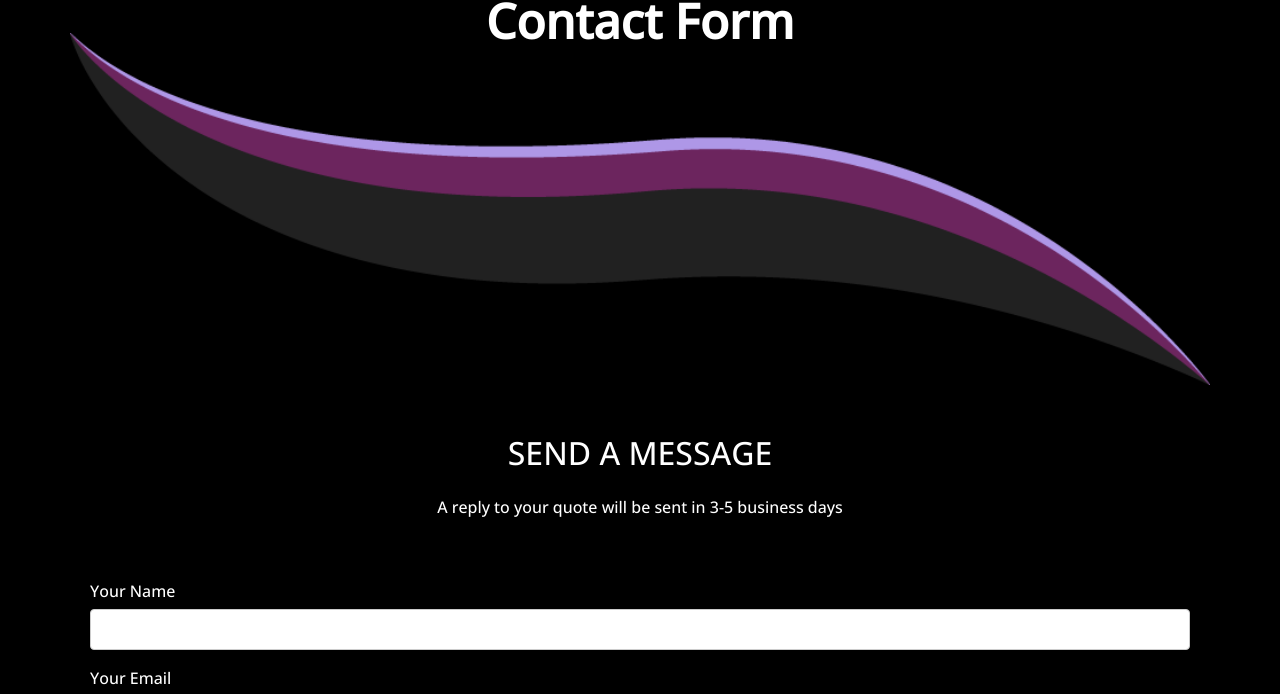
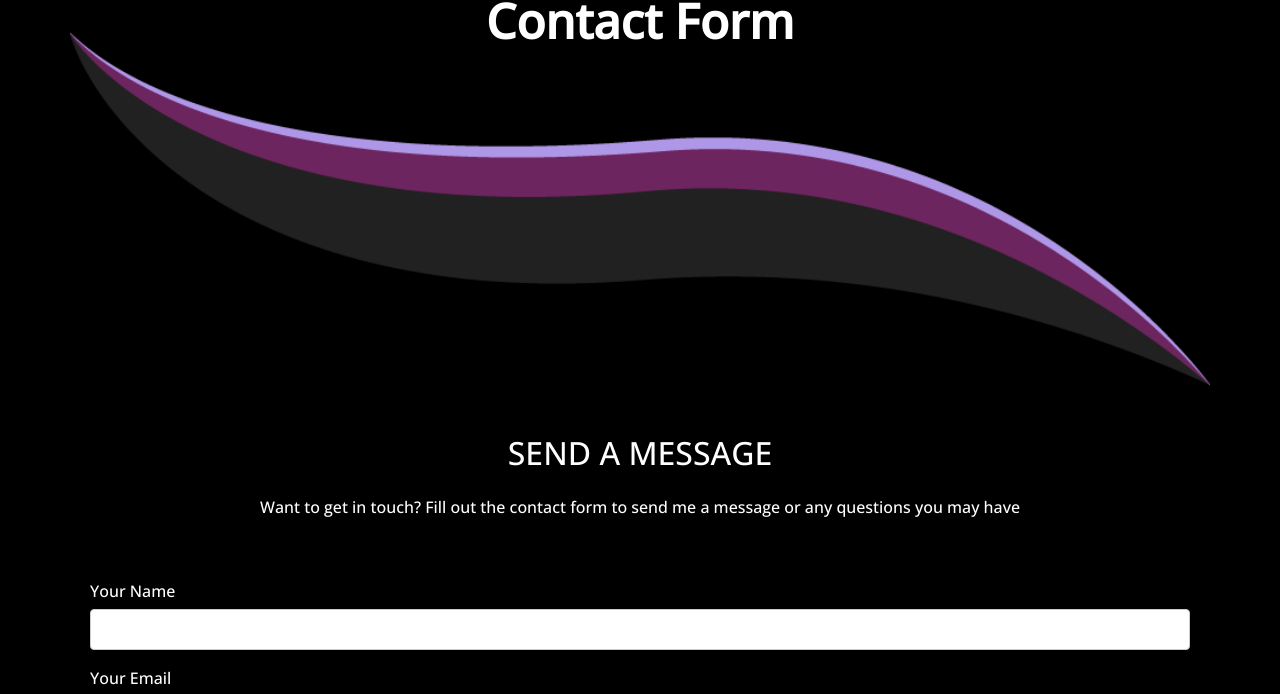
Before and after one commit to rodg0083/portfolio, a plain HTML site: page contact.html in a window 1280 px wide. Shown: the part 105-799 px from the top of the page. Drawn offline with nearby package versions, Linux system fonts and the light colour scheme; some icons are missing.

Commit message:
Update contact.html

```diff
--- a/contact.html
+++ b/contact.html
@@ -61,7 +61,7 @@
                   <form action="index.html" method="post" itemscope itemtype="https://schema.org/Person">
                      <div class="formbox">
                         <h1>SEND A MESSAGE</h1>
-                        <p>A reply to your quote will be sent in 3-5 business days</p>
+                        <p> Want to get in touch? Fill out the contact form to send me a message or any questions you may have </p>
                      </div>
                      <!-- Contact page form -->
                      <label itemprop="name" for="username">Your Name</label>
```
